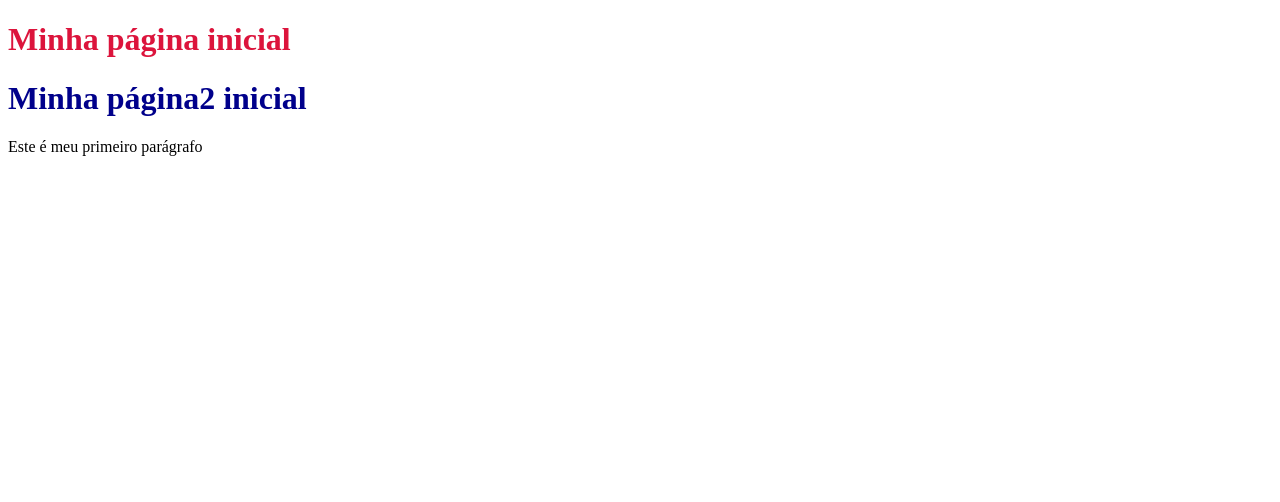
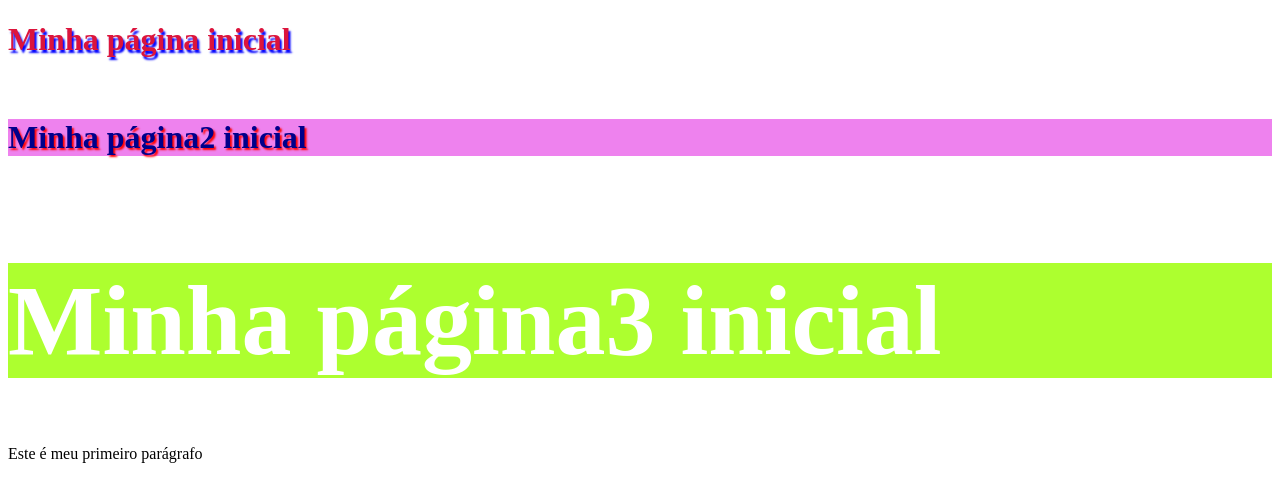
Before and after one commit to ladson-leno/aulasenac, a plain HTML site: page index.html in a window 1280 px wide. Drawn offline with Linux system fonts and the light colour scheme.

Commit message:
alterado

```diff
--- a/index.css
+++ b/index.css
@@ -0,0 +1,14 @@
+#bloco {
+    color: darkblue;
+    background-color: violet;
+    text-shadow: 2px 2px 2px red;
+}
+
+.bloco {
+    background-color: greenyellow;
+    color: white !important;
+}
+
+ .tamFonte {
+     font-size: 100px;
+ }
--- a/index.html
+++ b/index.html
@@ -4,17 +4,36 @@
     <meta charset="UTF-8">
     <meta name="viewport" content="width=device-width, initial-scale=1.0">
     <title>Aula HTML</title>
+    <link rel="stylesheet" href="index.css"
     <style>
-#bloco {
-    color: darkblue;
-}
+
+        <!-- #bloco {
+            color: darkblue;
+            background-color: violet;
+            text-shadow: 2px 2px 2px red;
+        }
+
+        .bloco {
+            background-color: greenyellow;
+            color: white !important;
+        }
+
+         .tamFonte {
+             font-size: 100px;
+         } -->
+
+
+
     </style>
 </head>
 <body>
     <!-- atributo inline -->
-    <h1 style="color: crimson;">  Minha página inicial</h1>
+    <h1 style="color: crimson; text-shadow: 2px 3px 2px blue;">  Minha página inicial</h1>
     <!-- atributo em bloco -->
+    <br>
     <h1 id="bloco"> Minha página2 inicial</h1>
+    <br>
+    <h1 class="bloco tamFonte"> Minha página3 inicial</h1>
     <p>Este é meu primeiro parágrafo</p>
 
 </body>
```
